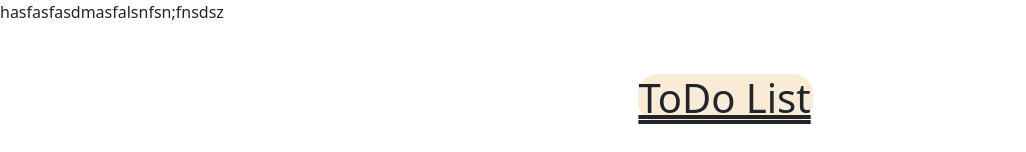
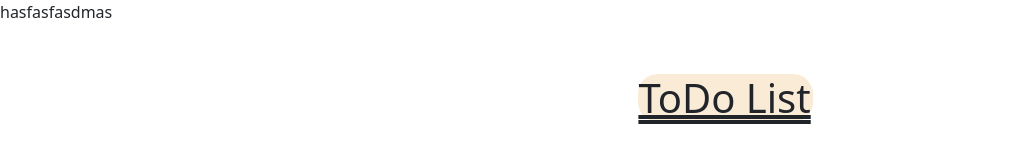
Before and after one commit to itsmeGK17/todo, a React (Create React App) app: page / in a window 1280 px wide. Shown: the top 152 px of the page, without its empty margins (0-1026 px from the left). Built offline with nearby package versions, Linux system fonts and the light colour scheme.

Commit message:
hereriwio

```diff
--- a/src/App.js
+++ b/src/App.js
@@ -4,7 +4,7 @@ import "../node_modules/bootstrap/dist/css/bootstrap.min.css"
 function App() {
   return (
     <>
-    <p>hasfasfasdmasfalsnfsn;fnsdsz</p>
+    <p>hasfasfasdmas</p>
      <Todo/>
    </>
   );
```
